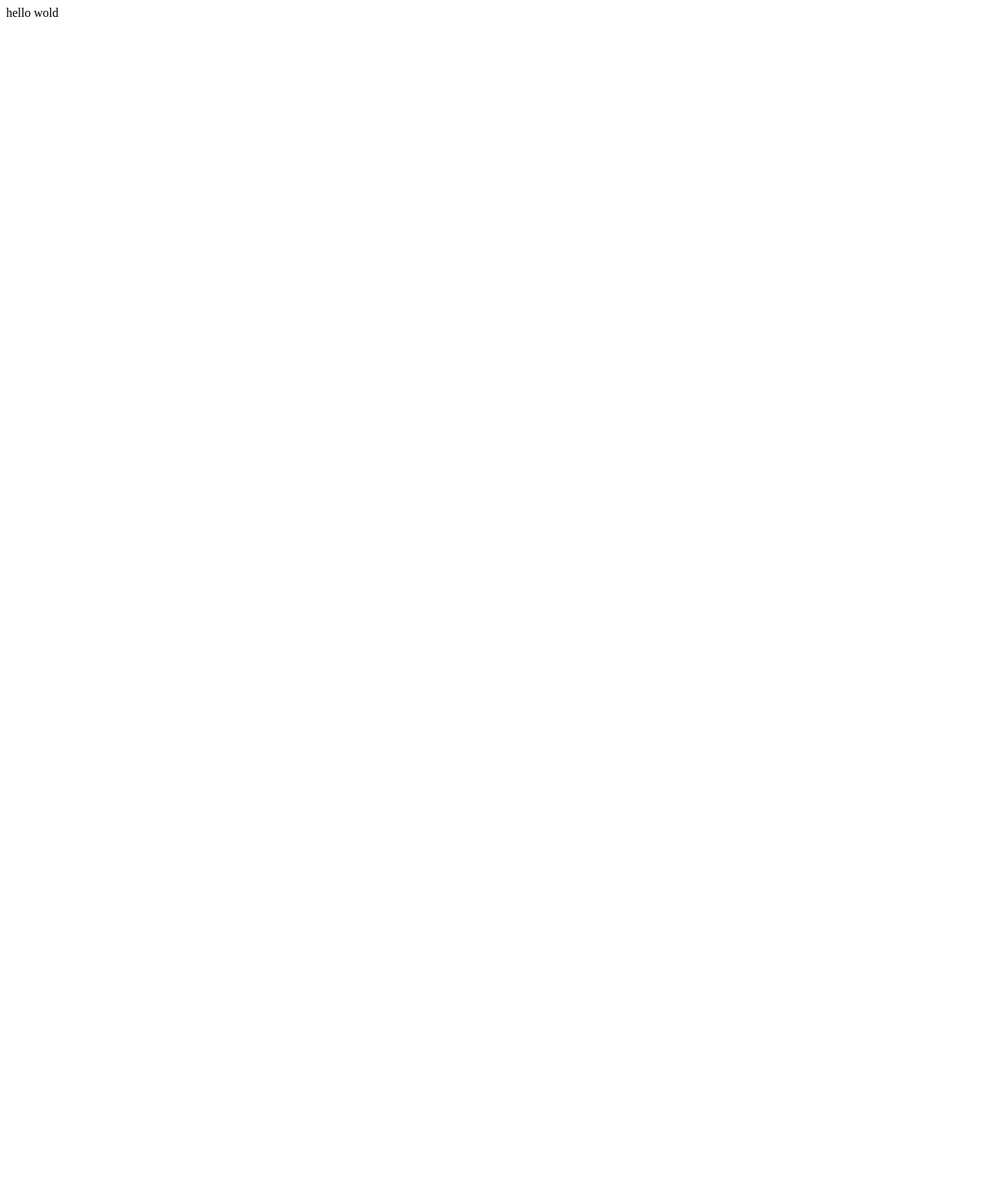
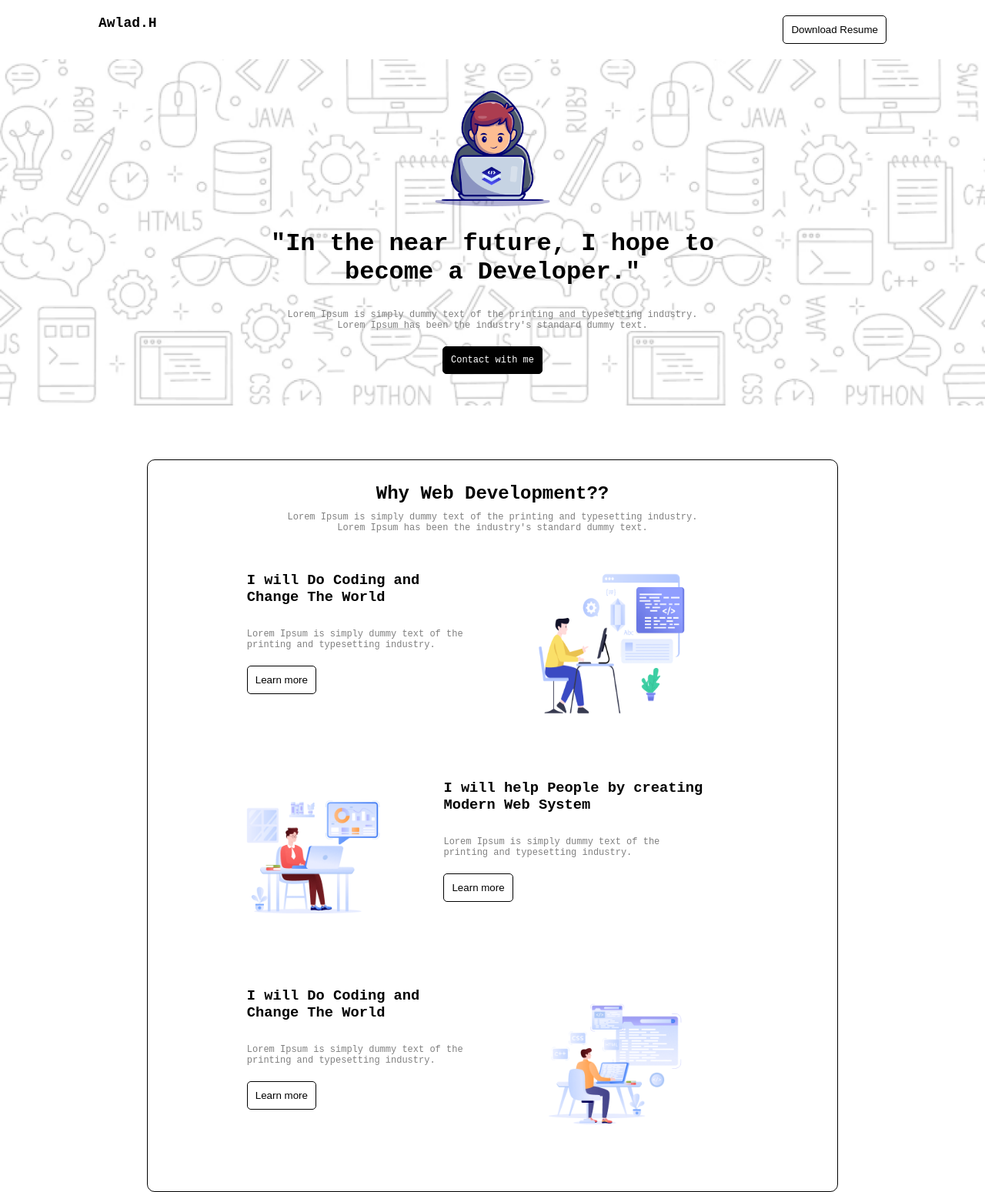
Before and after one commit to Mominulislam1234423/Assignment-1, a plain HTML site: page index.html in a window 1280 px wide. Shown: the whole page at 77% size. Before the commit the page ends 800 px from the top, so only its background shows below. Drawn offline with Linux system fonts and the light colour scheme; a web font is replaced by a local one.

Commit message:
Nav & About section complet

```diff
--- a/index.html
+++ b/index.html
@@ -1,12 +1,66 @@
 <!DOCTYPE html>
 <html lang="en">
+
 <head>
     <meta charset="UTF-8">
     <meta name="viewport" content="width=device-width, initial-scale=1.0">
     <title>Assignment-1</title>
     <link rel="stylesheet" href="style/style.css">
 </head>
+
 <body>
-    hello wold
+    <header>
+        <nav class="navbar">
+            <div>Awlad.H</div>
+            <button class="btn">Download Resume</button>
+        </nav>
+        <div class="hero-sac">
+            <img height="150px" width="150px" src="assets/Group.png" alt="">
+            <h1>"In the near future, I hope to <br> become a Developer."</h1>
+            <P>Lorem Ipsum is simply dummy text of the printing and typesetting industry. <br> Lorem Ipsum has been the
+                industry's standard dummy text.</P>
+            <buttton class="btn">Contact with me</buttton>
+        </div>
+    </header>
+    <main>
+        <section class="About-me">
+            <div class="about-title">
+                <h1>Why Web Development??</h1>
+            <p>Lorem Ipsum is simply dummy text of the printing and typesetting industry. <br> Lorem Ipsum has been the
+                industry's standard dummy text.</p>
+            </div>
+            <div class="first">
+                <div class="discription">
+                    <h3>I will Do Coding and <br> Change The World</h3>
+                    <p>Lorem Ipsum is simply dummy text of the <br> printing and typesetting industry.</p>
+                    <button class="btn">Learn more</button>
+                </div>
+                <img height="200px" width="200px" src="assets/Layer_1.png" alt="">
+            </div>
+            <div class="sceond">
+                <img height="200px" width="200px" src="assets/Group 3.png" alt="">
+                <div class="discription">
+                    <h3>I will help People by creating <br> Modern Web System</h3>
+                    <p>Lorem Ipsum is simply dummy text of the <br> printing and typesetting industry.</p>
+                    <button class="btn">Learn more</button>
+                </div>
+            </div>
+            <div class="third">
+                <div class="discription">
+                    <h3>I will Do Coding and <br> Change The World</h3>
+                    <p>Lorem Ipsum is simply dummy text of the <br> printing and typesetting industry.</p>
+                    <button class="btn">Learn more</button>
+                </div>
+                <img height="200px" width="200px" src="assets/Group 4.png" alt="">
+            </div>
+
+        </section>
+
+    </main>
+    <footer>
+
+    </footer>
+
 </body>
+
 </html>
--- a/style/style.css
+++ b/style/style.css
@@ -0,0 +1,95 @@
+@import url('https://fonts.googleapis.com/css2?family=Asimovian&family=Azeret+Mono:ital,wght@0,100..900;1,100..900&family=Bebas+Neue&family=Inter:ital,opsz,wght@0,14..32,100..900;1,14..32,100..900&family=Merriweather+Sans:ital,wght@0,300..800;1,300..800&family=Merriweather:ital,opsz,wght@0,18..144,300..900;1,18..144,300..900&family=Open+Sans:ital,wght@0,300..800;1,300..800&family=Red+Hat+Display:ital,wght@0,300..900;1,300..900&family=Work+Sans:ital,wght@0,100..900;1,100..900&display=swap');
+
+* {
+    margin: 0;
+    padding: 0;
+}
+
+body{
+    font-family: "Azeret Mono", monospace;
+
+}
+
+.navbar {
+    display: flex;
+    justify-content: space-between;
+    width: 80%;
+    margin: 0 auto;
+    margin-top: 20px;
+    margin-bottom: 20px;
+}
+
+.btn {
+    padding: 10px;
+    border: 1px solid black;
+    border-radius: 5px;
+    background-color: white;
+    cursor: pointer;
+}
+
+.navbar div {
+    font-size: 18px;
+    font-weight: bold;
+}
+
+.hero-sac{
+    background-image: url("../assets/Hero-bg.png");
+    background-size: cover;
+    background-position: center;
+    background-repeat: no-repeat;
+    display: flex;
+    gap: 20px;
+    justify-content: center;
+    align-items: center;
+    flex-direction: column;
+    text-align: center;
+    height:450px;
+}
+
+.hero-sac img{
+    margin-bottom: 10px;
+}
+
+.hero-sac .btn{
+    background-color: black;
+    color: white;
+    font-size: 12px;
+}
+
+.About-me{
+    width: 70%;
+    margin: 0 auto;
+    border: 1px solid black;
+    border-radius: 10px;
+    height: 900px;
+    margin-top: 70px;
+    padding-bottom: 50px;
+}
+
+.about-title{
+    text-align: center;
+    margin-top: 30px;
+}
+
+.about-title p,.discription p, .hero-sac p{
+    font-size: 12px;
+    color: gray;
+    margin-top: 10px;
+}
+
+.first, .sceond, .third{
+    display: flex;
+    margin-left: 60px;
+    margin-right: 120px;
+    margin-top: 30px;
+    justify-content: space-around;
+    padding: 20px;
+}
+
+.discription{
+    display: flex;
+    flex-direction: column;
+    justify-content: start;
+    align-items: start;
+    gap: 20px;
+}
```
